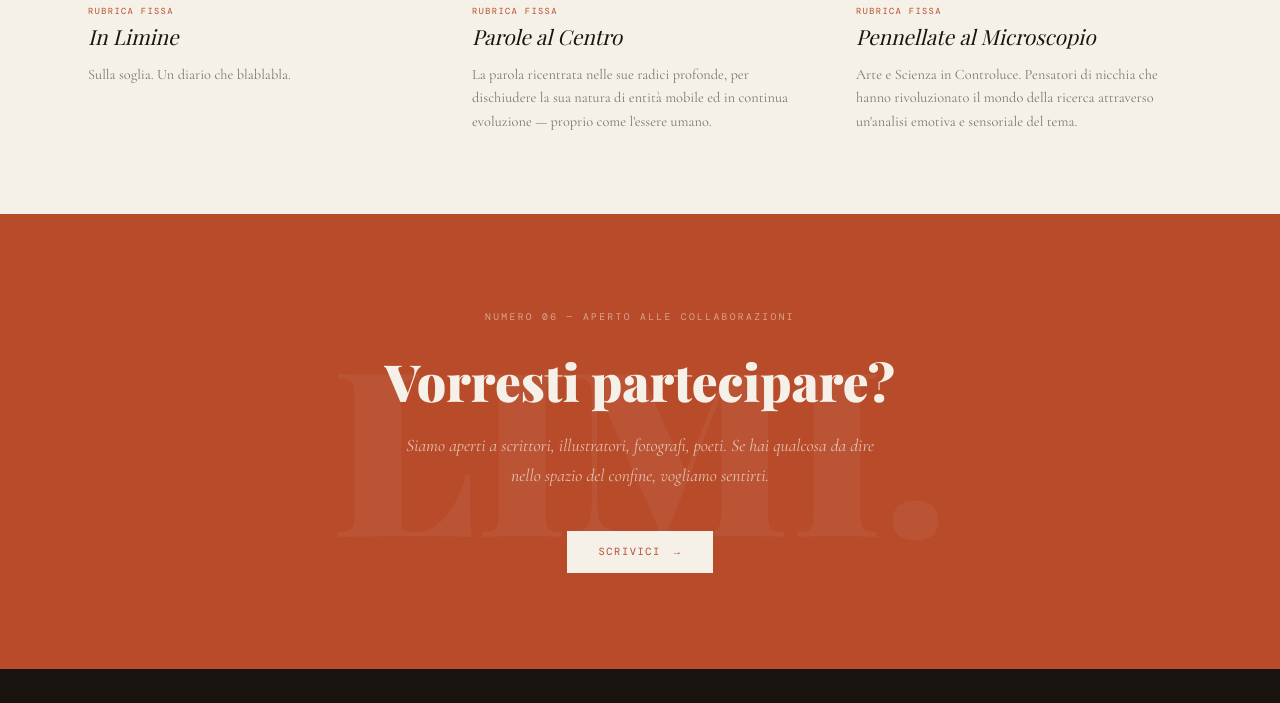
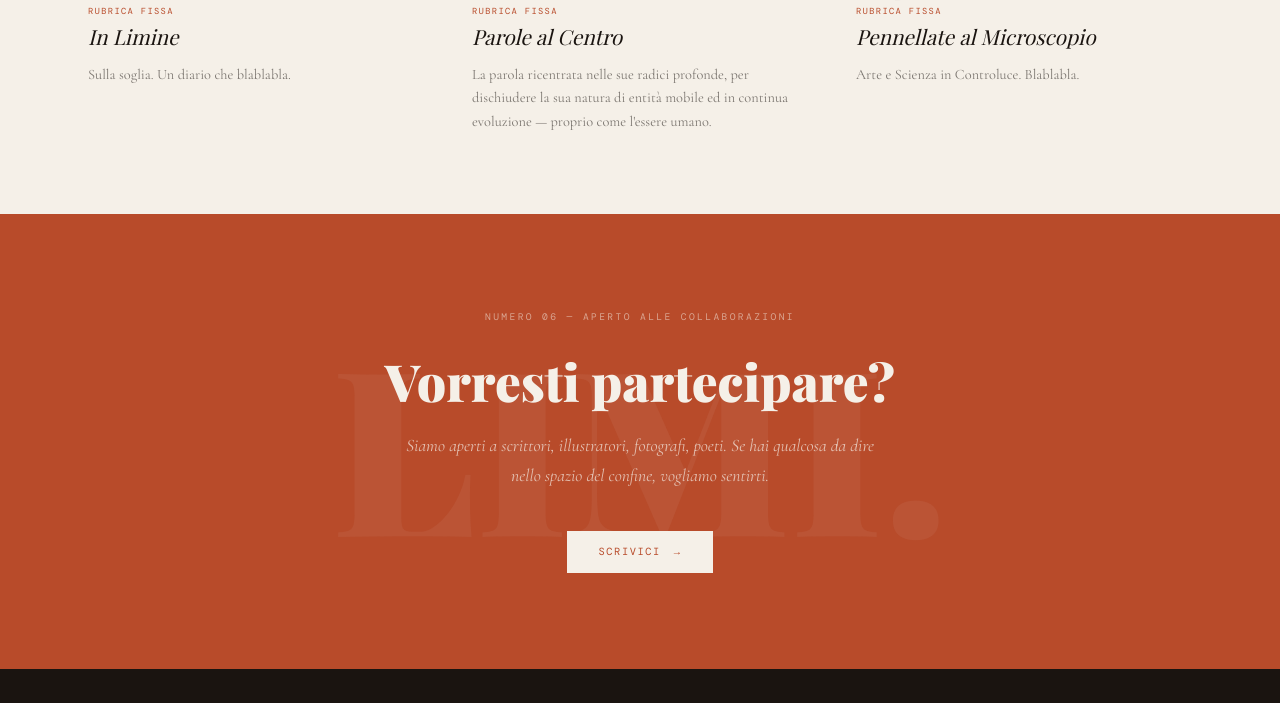
Before and after one commit to yurievich95/limi, an Eleventy site: page index.njk in a window 1280 px wide. Shown: the part 2317-3020 px from the top of the page. Built offline with nearby package versions, Linux system fonts and the light colour scheme; Eleventy itself is replaced by a stand-in of ours; files that its build step writes are made by us from their sources; a web font is replaced by a local one.

Commit message:
Update pennellate-al-microscopio.md

```diff
--- a/_rubriche/pennellate-al-microscopio.md
+++ b/_rubriche/pennellate-al-microscopio.md
@@ -1,4 +1,4 @@
 ---
 title: Pennellate al Microscopio
-descrizione: Arte e Scienza in Controluce. Pensatori di nicchia che hanno rivoluzionato il mondo della ricerca attraverso un'analisi emotiva e sensoriale del tema.
+descrizione: Arte e Scienza in Controluce. Blablabla.
 ---
```
